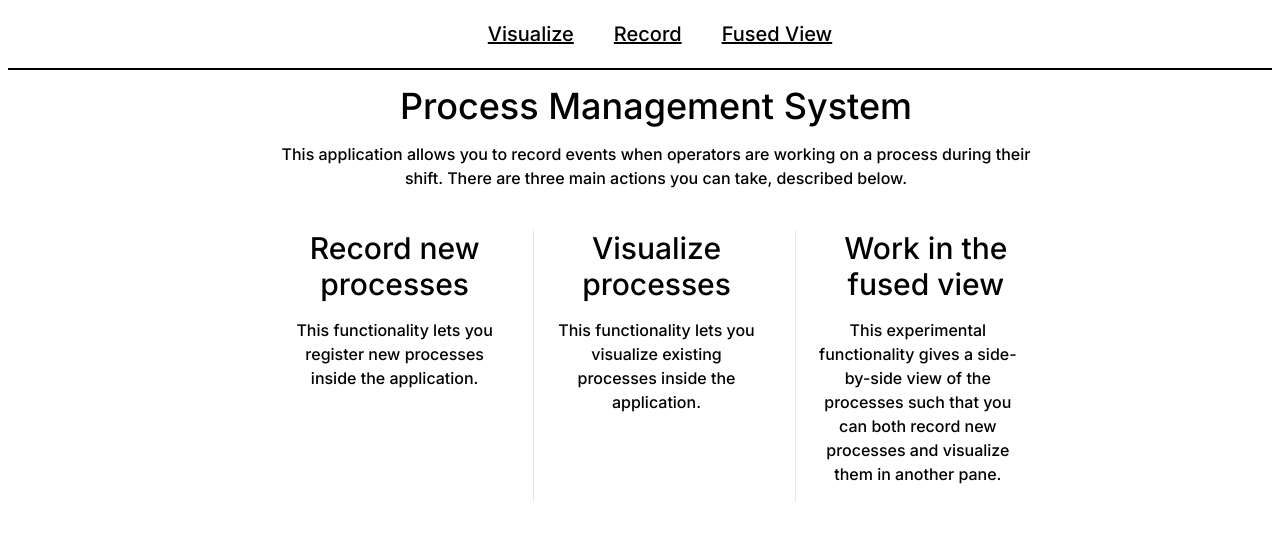
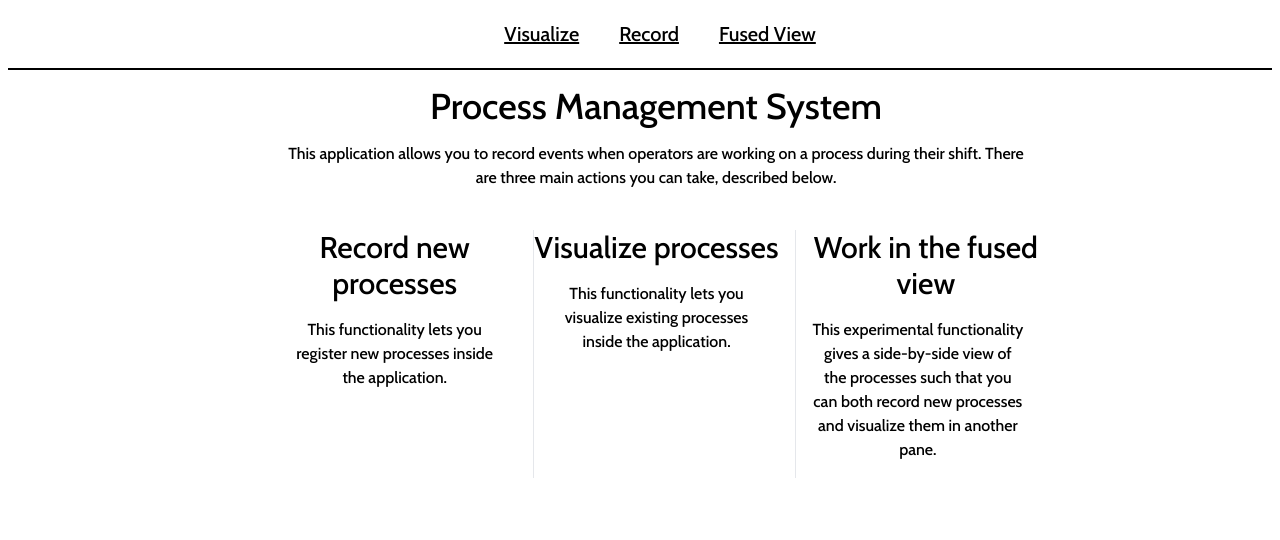
Before and after one commit to Nathan-Furnal/full-stack-process-management-example, a Vue app in the folder frontend/: page / in a window 1280 px wide. Shown: the top 540 px of the page. Built offline with nearby package versions, Linux system fonts and the light colour scheme.

Commit message:
change font

```diff
--- a/frontend/src/assets/base.css
+++ b/frontend/src/assets/base.css
@@ -1,4 +1,4 @@
-@import url('https://fonts.googleapis.com/css2?family=Inter:wght@100..900&display=swap');
+@import url('https://fonts.googleapis.com/css2?family=Cabin:ital,wght@0,400..700;1,400..700&display=swap');
 @tailwind base;
 @tailwind components;
 @tailwind utilities;
@@ -7,9 +7,9 @@
   font-size: 16px;
 }
 body {
-  font-family: 'Inter', sans-serif;
+  font-family: 'Cabin', sans-serif;
   font-optical-sizing: auto;
   font-weight: 500;
   font-style: normal;
-  font-variation-settings: 'slnt' 0;
+  font-variation-settings: 'slnt' 0 'wdth' 100;
 }
```
